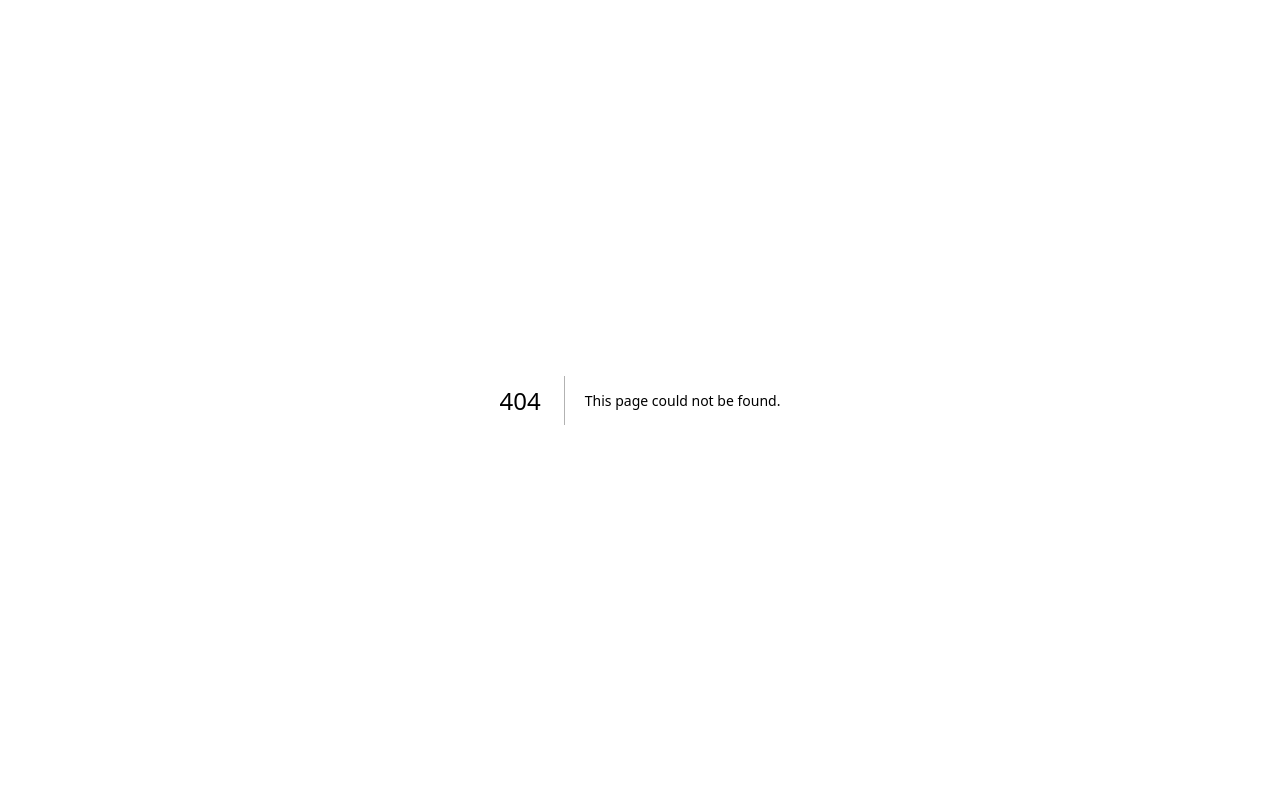
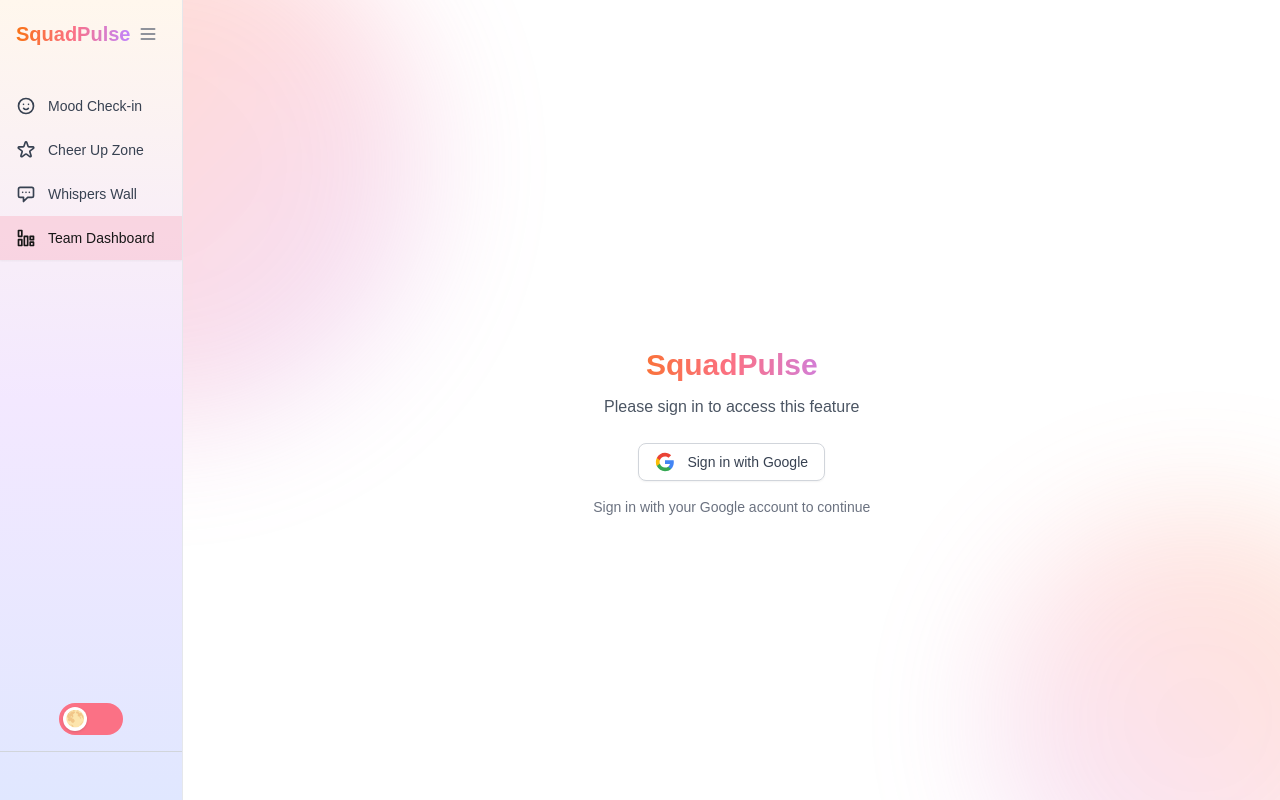
Before and after one commit to harsharshh/SquadPulse, a Next.js app: page /team-dashboard in a window 1280 px wide. Before the commit this address had no page. Built offline with nearby package versions, Linux system fonts and the light colour scheme; no server answers.

Commit message:
team health dashboard

```diff
--- /dev/null
+++ b/src/app/(dashboard)/team-dashboard/page.tsx
@@ -0,0 +1,42 @@
+"use client";
+
+import AuthGuard from "@/components/AuthGuard";
+
+export default function TeamDashboardPage() {
+  return (
+    <AuthGuard>
+      <div className="max-w-4xl mx-auto py-8 px-4">
+        <h1 className="text-3xl font-bold mb-6 bg-gradient-to-r from-[#f97316] via-[#fb7185] to-[#c084fc] bg-clip-text text-transparent">
+          Team Dashboard
+        </h1>
+        <div className="grid grid-cols-1 md:grid-cols-2 gap-6">
+          {/* Example widgets, replace with real data */}
+          <div className="rounded-xl bg-white/80 dark:bg-gray-900/60 shadow p-6 flex flex-col items-center">
+            <span className="text-5xl mb-2">😊</span>
+            <p className="text-lg font-semibold">Team Mood</p>
+            <p className="text-2xl font-bold text-green-500 mt-2">Good</p>
+            <p className="text-xs text-gray-500 mt-1">Based on last 7 days</p>
+          </div>
+          <div className="rounded-xl bg-white/80 dark:bg-gray-900/60 shadow p-6 flex flex-col items-center">
+            <span className="text-5xl mb-2">📈</span>
+            <p className="text-lg font-semibold">Check-in Rate</p>
+            <p className="text-2xl font-bold text-blue-500 mt-2">87%</p>
+            <p className="text-xs text-gray-500 mt-1">Active participation</p>
+          </div>
+          <div className="rounded-xl bg-white/80 dark:bg-gray-900/60 shadow p-6 flex flex-col items-center">
+            <span className="text-5xl mb-2">💬</span>
+            <p className="text-lg font-semibold">Whispers Shared</p>
+            <p className="text-2xl font-bold text-pink-500 mt-2">42</p>
+            <p className="text-xs text-gray-500 mt-1">This month</p>
+          </div>
+          <div className="rounded-xl bg-white/80 dark:bg-gray-900/60 shadow p-6 flex flex-col items-center">
+            <span className="text-5xl mb-2">🧑‍🤝‍🧑</span>
+            <p className="text-lg font-semibold">Team Size</p>
+            <p className="text-2xl font-bold text-purple-500 mt-2">12</p>
+            <p className="text-xs text-gray-500 mt-1">Members</p>
+          </div>
+        </div>
+      </div>
+    </AuthGuard>
+  );
+}
--- a/src/app/page.tsx
+++ b/src/app/page.tsx
@@ -105,7 +105,7 @@
                 Open Whisper Wall
               </Link>
               <Link
-                href="/play"
+                href="/cheerup"
                 className="rounded-full px-5 sm:px-6 h-11 sm:h-12 inline-flex items-center justify-center text-sm sm:text-base font-medium border border-foreground/15 hover:bg-foreground/5 transition whitespace-nowrap leading-none min-w-[176px]"
               >
                 Try CheerUp Mode
--- a/src/components/ThemeToggle.tsx
+++ b/src/components/ThemeToggle.tsx
@@ -32,19 +32,43 @@
   if (!mounted || !context) return null;
 
   return (
-    <button
-      ref={buttonRef}
-      onClick={toggleTheme}
-      className="rounded-full border border-black/10 dark:border-white/20 px-4 py-2 text-sm font-medium bg-white/70 dark:bg-black/40 hover:bg-white dark:hover:bg-black/60 transition-colors flex items-center justify-center"
-      aria-label="Toggle theme"
+    <label
+      className={`relative inline-flex items-center cursor-pointer select-none ${
+        variant === "icon" ? "w-10 h-6" : "w-16 h-8"
+      }`}
     >
-      {variant === "icon" ? (
-        theme === "light" ? "🌕" : "🌑"
-      ) : (
-        <>
-          {theme === "light" ? "🌕 Light theme" : "🌑 Dark theme"}
-        </>
-      )}
-    </button>
+      <input
+        type="checkbox"
+        checked={theme === "dark"}
+        onChange={toggleTheme}
+        className="sr-only peer"
+        aria-label="Toggle theme"
+      />
+      <span
+        className={`transition-colors duration-300 absolute left-0 top-0 rounded-full ${
+          variant === "icon"
+            ? "w-10 h-6"
+            : "w-16 h-8"
+        } ${
+          theme === "dark"
+            ? "bg-[#c084fc] dark:bg-[#c084fc]"
+            : "bg-[#fb7185] dark:bg-[#fb7185]"
+        }`}
+      ></span>
+      <span
+        className={`absolute top-1 left-1 flex items-center justify-center transition-transform duration-300 rounded-full bg-white dark:bg-black shadow ${
+          variant === "icon" ? "w-4 h-4" : "w-6 h-6"
+        } ${
+          theme === "dark"
+            ? variant === "icon"
+              ? "translate-x-4"
+              : "translate-x-8"
+            : "translate-x-0"
+        }`}
+      >
+        {theme === "dark" ? "🌑" : "🌕"}
+      </span>
+
+    </label>
   );
 }
--- a/src/components/layouts/DashboardLayout.tsx
+++ b/src/components/layouts/DashboardLayout.tsx
@@ -36,7 +36,7 @@
     ),
   },
   {
-    label: "Cheer Up",
+    label: "Cheer Up Zone",
     href: "/cheerup",
     icon: (
       <svg
@@ -56,7 +56,7 @@
     ),
   },
   {
-    label: "Whispers",
+    label: "Whispers Wall",
     href: "/whispers",
     icon: (
       <svg
@@ -71,6 +71,26 @@
           strokeLinejoin="round"
           strokeWidth={2}
           d="M8 10h.01M12 10h.01M16 10h.01M9 16H5a2 2 0 01-2-2V6a2 2 0 012-2h14a2 2 0 012 2v8a2 2 0 01-2 2h-5l-5 5v-5z"
+        />
+      </svg>
+    ),
+  },
+  {
+    label: "Team Dashboard",
+    href: "/team-dashboard",
+    icon: (
+      <svg
+        className="w-5 h-5"
+        fill="none"
+        stroke="currentColor"
+        viewBox="0 0 24 24"
+        xmlns="http://www.w3.org/2000/svg"
+      >
+        <path
+          strokeLinecap="round"
+          strokeLinejoin="round"
+          strokeWidth={2}
+          d="M3 10h4V3H3v7zm0 11h4v-7H3v7zm7 0h4V10h-4v11zm7 0h4v-4h-4v4zm0-7h4v-4h-4v4z"
         />
       </svg>
     ),
@@ -162,7 +182,7 @@
           <div className="flex justify-center p-4  w-full">
             <ThemeToggle variant={isSidebarOpen ? 'full' : 'icon'} />
           </div>
-          <div className="border-t border-gray-200 dark:border-gray-700 p-4 w-full flex flex-col items-center">
+          <div className="border-t border-gray-300 dark:border-gray-700 p-4 w-full flex flex-col items-center">
             <div className="flex flex-col items-center mb-4 w-full">
               {session?.user?.image && (
                 <Image
@@ -188,7 +208,7 @@
             {session && (
               <button
                 onClick={() => signOut()}
-                className={`flex items-center justify-center text-sm text-gray-700 dark:text-gray-300 hover:bg-gray-50 dark:hover:bg-gray-700 rounded-lg ${
+                className={`flex items-center justify-center text-sm text-red-700 dark:text-red-300 hover:bg-gray-50 dark:hover:bg-gray-700 rounded-lg ${
                   isSidebarOpen ? "w-full" : "w-fit"
                 } px-3 py-2 mx-auto`}
               >
```
